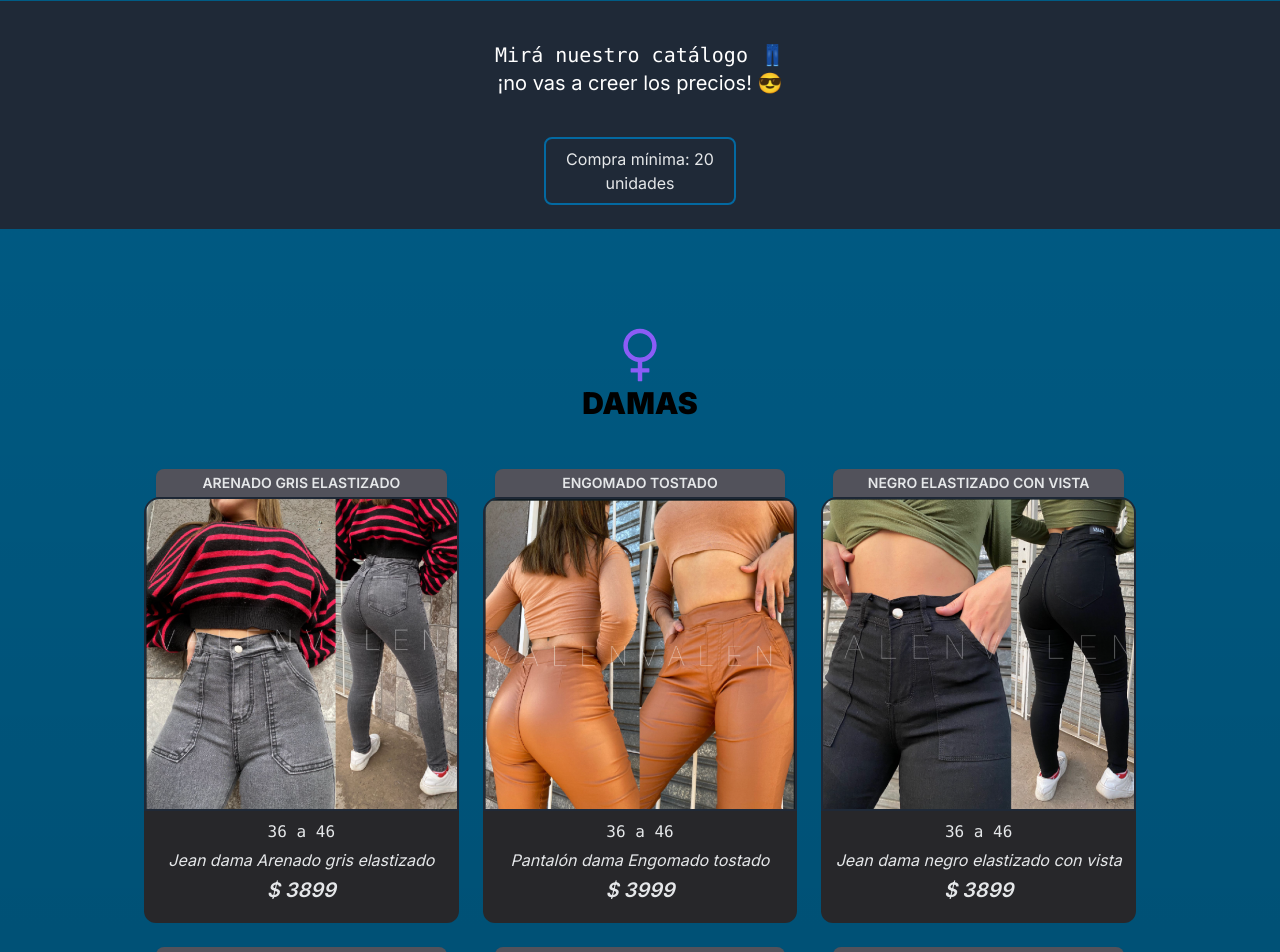
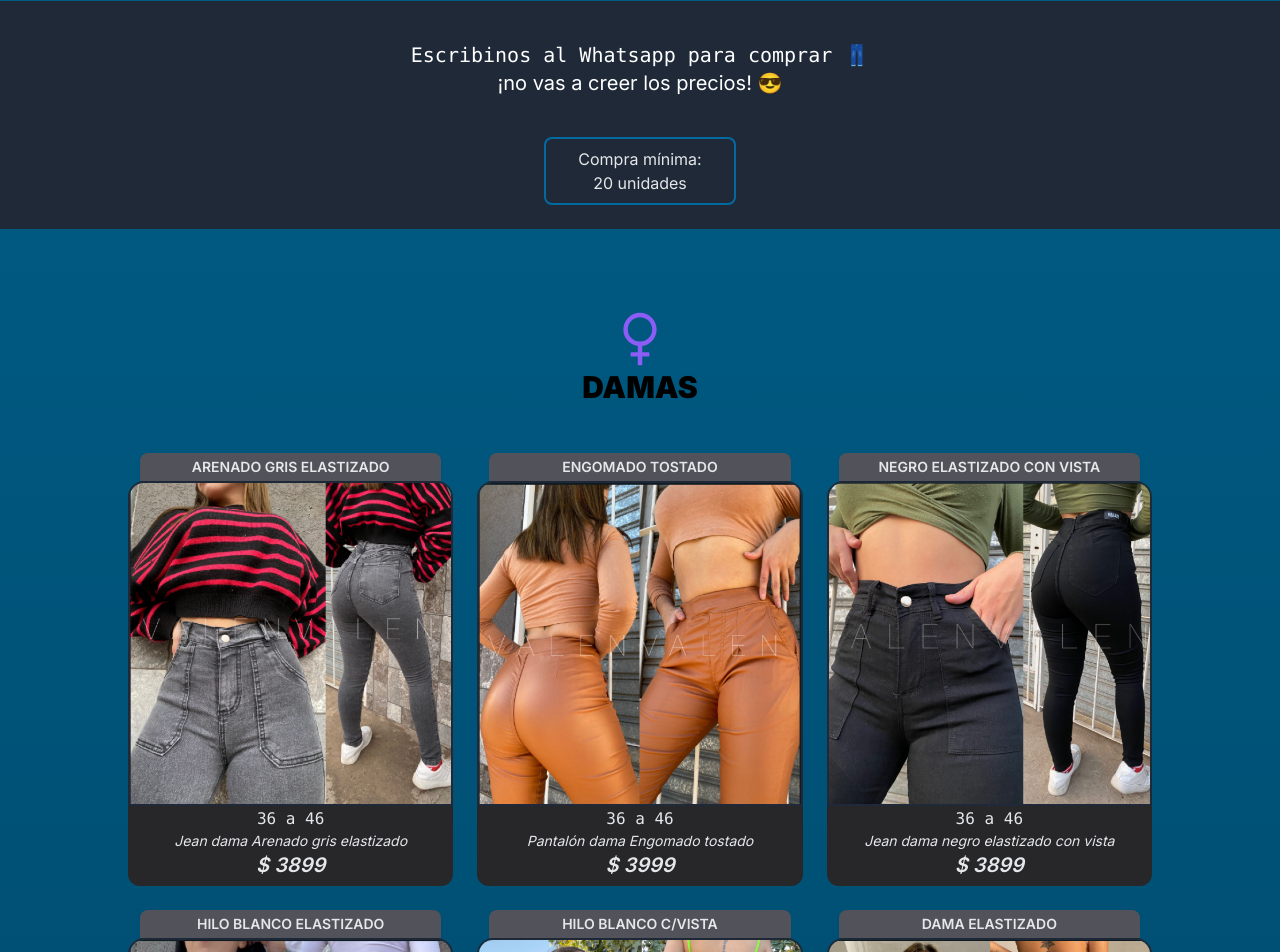
Before and after one commit to DevZeppelin/indianajeans, a Next.js app: page / in a window 1280 px wide. Shown: the part 800-1752 px from the top of the page. Built offline with nearby package versions, Linux system fonts and the light colour scheme.

Commit message:
delete footer and modify grid component

```diff
--- a/src/app/components/Footer.jsx
+++ /dev/null
@@ -1,14 +0,0 @@
-import Redes from "./Redes";
-import { BiArrowToTop} from "react-icons/bi";
-
-const Footer = () => {
-  return (
-    <div className=" text-white grid grid-cols-3 justify-items-center p-12">
-      <div> Indiana Jeans &copy; &nbsp; {new Date().getFullYear()} </div>
-      <a href="#"><BiArrowToTop className="text-6xl"/></a>
-      <Redes/>
-    </div>
-  );
-};
-
-export default Footer;
--- a/src/app/components/GridComponent.jsx
+++ b/src/app/components/GridComponent.jsx
@@ -14,9 +14,9 @@ const GridComponent = ({name, src, text, talles,precio,bg}) => {
             className="rounded-t-2xl border-2 border-gray-800"
             />
         </div>
-        <div className="bg-zinc-800 py-2 rounded-b-xl border-1 border-sky-900 h-28">
+        <div className="bg-zinc-800 py-0 rounded-b-xl border-1 border-sky-900 h-20">
           <code className="text-base ">{talles}</code>
-          <p className="pt-1 italic text-sm md:text-base p-1">{text}</p>
+          <p className=" italic text-sm md:text-sm px-1">{text}</p>
           <span className="text-xl italic font-semibold">$ {precio}</span>
         </div>
 
--- a/src/app/layout.js
+++ b/src/app/layout.js
@@ -1,6 +1,6 @@
 import "./globals.css";
 import { Inter } from "next/font/google";
-import Footer from "./components/Footer.jsx";
+import Redes from "./components/Redes";
 
 const inter = Inter({ subsets: ["latin"] });
 
@@ -16,14 +16,12 @@ export default function RootLayout({ children }) {
         <div className="z-10 w-full items-center font-mono flex flex-col text-center">
           <div className="border-b w-full flex flex-col md:flex-row justify-center text-center border-gray-300 p-2 text-white text-xs md:text-base bg-slate-800">
             <p>Jeans de calidad. Precios increíbles.</p>
-
           </div>
           <p className="font-bold text-sky-950">- Venta solo por Mayor -</p>
         </div>
 
         {children}
 
-        <Footer />
       </body>
     </html>
   );
--- a/src/app/page.js
+++ b/src/app/page.js
@@ -2,6 +2,7 @@ import Image from "next/image";
 import GridComponent from "./components/GridComponent";
 import { Jeans } from "./products.js";
 import { AiOutlineWoman, AiOutlineMan } from "react-icons/ai";
+import { BiHomeAlt2 } from "react-icons/bi";
 import Redes from "./components/Redes";
 
 export default function Home() {
@@ -9,11 +10,13 @@ export default function Home() {
     <main className="flex min-h-screen flex-col items-center justify-between ">
       <div className="relative flex place-items-center mt-4">
         <a href="#damas">
-          <AiOutlineWoman className="fixed bottom-40 z-30 right-0 md:right-5 text-right text-6xl text-violet-500 hover:scale-125 hover:text-violet-700" />
+          <AiOutlineWoman className="fixed bottom-40 z-20 right-0 md:right-5 text-right text-6xl text-violet-500 hover:scale-125 hover:text-violet-700" />
         </a>
-
         <a href="#hombre">
-          <AiOutlineMan className="fixed bottom-24 z-20 right-0 md:right-5 text-left text-6xl text-sky-700 hover:scale-125 hover:text-sky-900" />
+          <AiOutlineMan className="fixed bottom-24 z-20 right-0 md:right-5 text-left text-6xl text-sky-700 |hover:scale-125 hover:text-sky-900" />
+        </a>
+        <a href="#">
+          <BiHomeAlt2 className="fixed bottom-6 z-0 right-0 md:right-5 text-left text-6xl text-gray-400 hover:scale-125 hover:text-amber-700" />
         </a>
       </div>
 
@@ -39,19 +42,26 @@ export default function Home() {
         <Redes />
       </section>
 
-      <section name="TIRA BLACK" className="w-full bg-gray-800 p-4 md:p-6 pb-16 text-center text-base">
+      <section
+        name="TIRA BLACK"
+        className="w-full z-50 bg-gray-800 p-4 md:p-6 pb-16 text-center text-base"
+      >
         <div className="text-white flflex-col text-center p-4 text-xl">
-          <code>Mirá nuestro catálogo 👖 </code>
+          <code>Escribinos al Whatsapp para comprar 👖 </code>
           <p className="mb-2">¡no vas a creer los precios! 😎</p>
         </div>
-        <div className="p-2 border-2 w-48 flex mx-auto mt-4 border-sky-700 rounded-lg hover:bg-sky-900">
-          Compra mínima: 20 unidades
+        <div className="p-2 border-2 w-48 flex flex-col mx-auto mt-4 border-sky-700 rounded-lg hover:bg-sky-900">
+          <p>Compra mínima: </p>
+          <p>20 unidades</p>
         </div>
       </section>
 
-      <section className="p-4 md:p-24">
-        <AiOutlineWoman id="damas" className="mx-auto text-6xl text-violet-500 hover:scale-125 hover:text-violet-800" />
-        <h1  className="text-3xl text-center px-6 font-black text-black">
+      <section className="p-1 -z-20 md:p-20">
+        <AiOutlineWoman
+          id="damas"
+          className="mx-auto text-6xl text-violet-500 hover:scale-125 hover:text-violet-800"
+        />
+        <h1 className="text-3xl text-center px-6 font-black text-black">
           DAMAS
         </h1>
         <div className="grid grid-cols-1 md:grid-cols-3 gap-6 m-8 md:m-12 mt-12 text-center">
@@ -67,10 +77,11 @@ export default function Home() {
           ))}
         </div>
 
-        <AiOutlineMan id="hombre" className="mx-auto text-6xl text-sky-700 hover:scale-125 hover:text-sky-500" />
-        <h1 className="text-3xl text-center px-6 font-black">
-          HOMBRES
-        </h1>
+        <AiOutlineMan
+          id="hombre"
+          className="mx-auto text-6xl text-sky-700 hover:scale-125 hover:text-sky-500"
+        />
+        <h1 className="text-3xl text-center px-6 font-black">HOMBRES</h1>
         <div className="grid grid-cols-1 md:grid-cols-3 gap-6 m-8 md:m-12 mt-12 text-center">
           {Jeans.hombre.map((hombre) => (
             <GridComponent
@@ -84,7 +95,9 @@ export default function Home() {
           ))}
         </div>
       </section>
-      <Image
+      <section id="AMIGOS" className="text-center">
+
+        <Image
           className="relative"
           src="/cartoon.png"
           alt="Indiana Jeas Logo"
@@ -92,6 +105,42 @@ export default function Home() {
           height={75}
           priority
         />
+        {/* <p className="text-2xl">Marcas amigas</p> */}
+
+        {/* <div className="grid grid-cols-1 gap-4 md:grid-cols-3 w-full text-center">
+          <div>MIMATE</div>
+          <div>HOLA</div>
+          <div>HOLA</div>
+          <div>HOLA</div>
+          <div>HOLA</div>
+
+
+
+        </div> */}
+      </section>
+
+      <section
+        id="FOOTER"
+        className="grid grid-cols-3  text-white text-sm md:text-base text-center z-30 bg-black p-4 md:p-12"
+      >
+        <div className="my-auto">
+          {" "}
+          Indiana Jeans &copy; &nbsp; {new Date().getFullYear()}{" "}
+        </div>
+
+        <Redes />
+
+        <div className="w-full text-right">
+          <a
+            className="flex flex-col"
+            href="https://www.devzeppelin.ar"
+            target="_blank"
+          >
+            <p className="text-xs">Web programada por</p>
+            <p>DevZeppelin.ar</p>
+          </a>
+        </div>
+      </section>
     </main>
   );
 }
```
